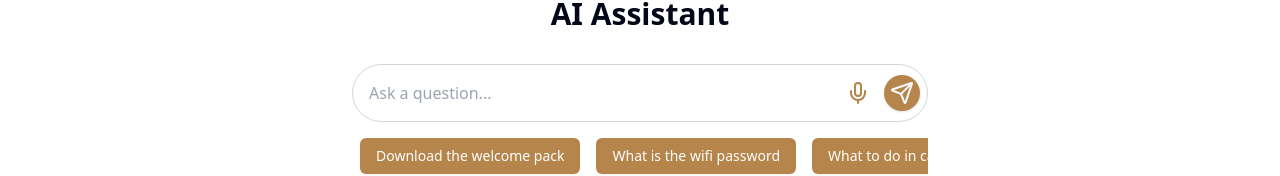
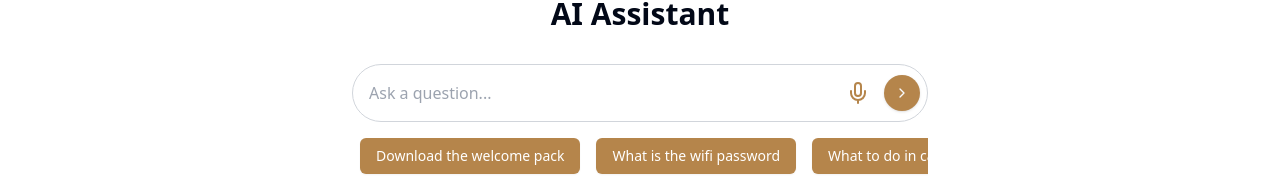
Before and after one commit to byronkeet/amava-guest-assistant, a Next.js app: page / in a window 1280 px wide. Shown: the part 311-487 px from the top of the page. Built offline with nearby package versions, Linux system fonts and the light colour scheme; no server answers.

Commit message:
fix submit button

```diff
--- a/src/components/ChatInput.tsx
+++ b/src/components/ChatInput.tsx
@@ -1,7 +1,7 @@
 "use client";
 
 import { useState } from "react";
-import { Mic, Send, Square } from "lucide-react";
+import { Mic, ChevronRight, Square } from "lucide-react";
 import { Button } from "./ui/button";
 import { useAudioRecorder } from "@/hooks/useAudioRecorder";
 
@@ -144,7 +144,7 @@ export function ChatInput({ onSendMessage }: ChatInputProps) {
 						className='rounded-full bg-[#B5854B] hover:bg-[#9a6f3f] disabled:opacity-50'
 						disabled={isProcessing}
 					>
-						<Send className='h-6 w-6' />
+						<ChevronRight className='h-4 w-4' />
 					</Button>
 				</div>
 			</div>
```
